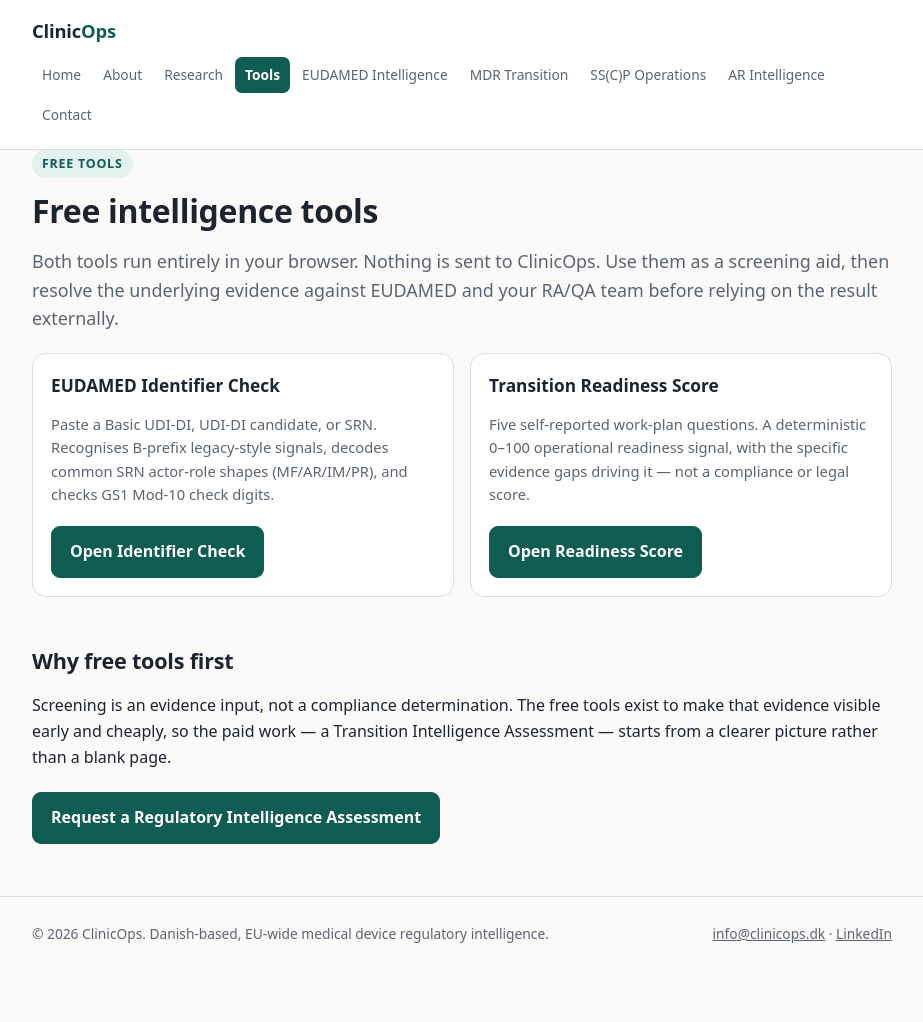
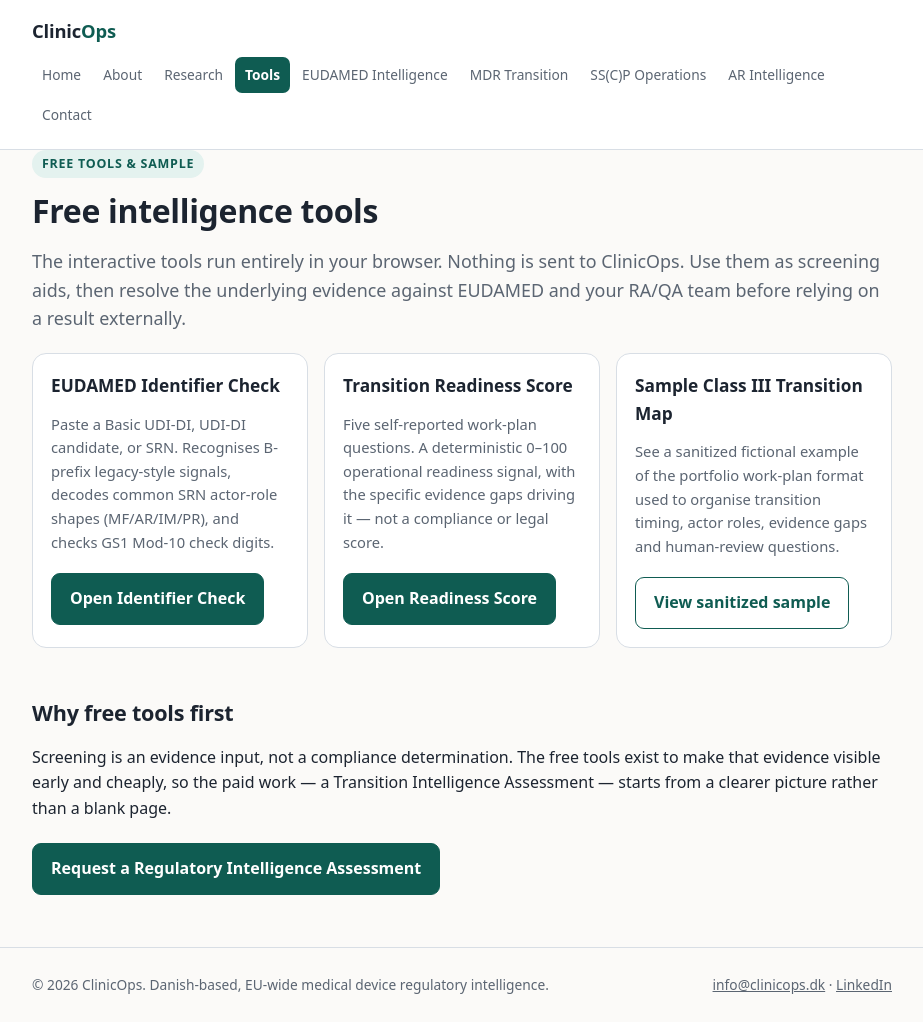
Before and after one commit to aliiskandar310796-beep/ClinicOps, a plain HTML site: page docs/tools.html in a window 1280 px wide. Shown: the whole page, without its empty margins (178-1101 px from the left). Before the commit the page ends 971 px from the top, so only its background shows below. Drawn offline with Linux system fonts and the light colour scheme.

Commit message:
Expose sanitized Transition Map sample from tools page

```diff
--- a/docs/tools.html
+++ b/docs/tools.html
@@ -94,9 +94,9 @@
 </header>
 <main class="wrap">
 
-<span class="eyebrow">Free tools</span>
+<span class="eyebrow">Free tools &amp; sample</span>
 <h1>Free intelligence tools</h1>
-<p class="lede">Both tools run entirely in your browser. Nothing is sent to ClinicOps. Use them as a screening aid, then resolve the underlying evidence against EUDAMED and your RA/QA team before relying on the result externally.</p>
+<p class="lede">The interactive tools run entirely in your browser. Nothing is sent to ClinicOps. Use them as screening aids, then resolve the underlying evidence against EUDAMED and your RA/QA team before relying on a result externally.</p>
 
 <div class="card-grid">
 <div class="card">
@@ -108,6 +108,11 @@
 <h3>Transition Readiness Score</h3>
 <p class="muted">Five self-reported work-plan questions. A deterministic 0&ndash;100 operational readiness signal, with the specific evidence gaps driving it &mdash; not a compliance or legal score.</p>
 <a class="cta primary" href="readiness-score.html">Open Readiness Score</a>
+</div>
+<div class="card">
+<h3>Sample Class III Transition Map</h3>
+<p class="muted">See a sanitized fictional example of the portfolio work-plan format used to organise transition timing, actor roles, evidence gaps and human-review questions.</p>
+<a class="cta ghost" href="transition-map-sample/">View sanitized sample</a>
 </div>
 </div>
 
```
